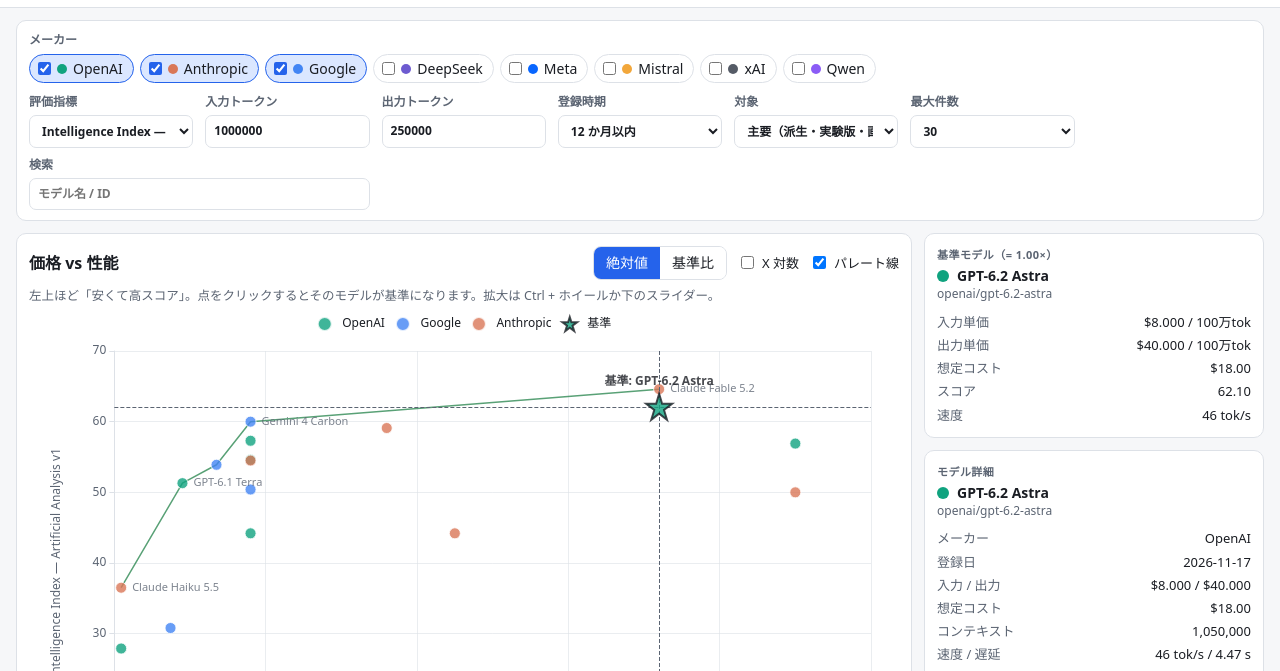
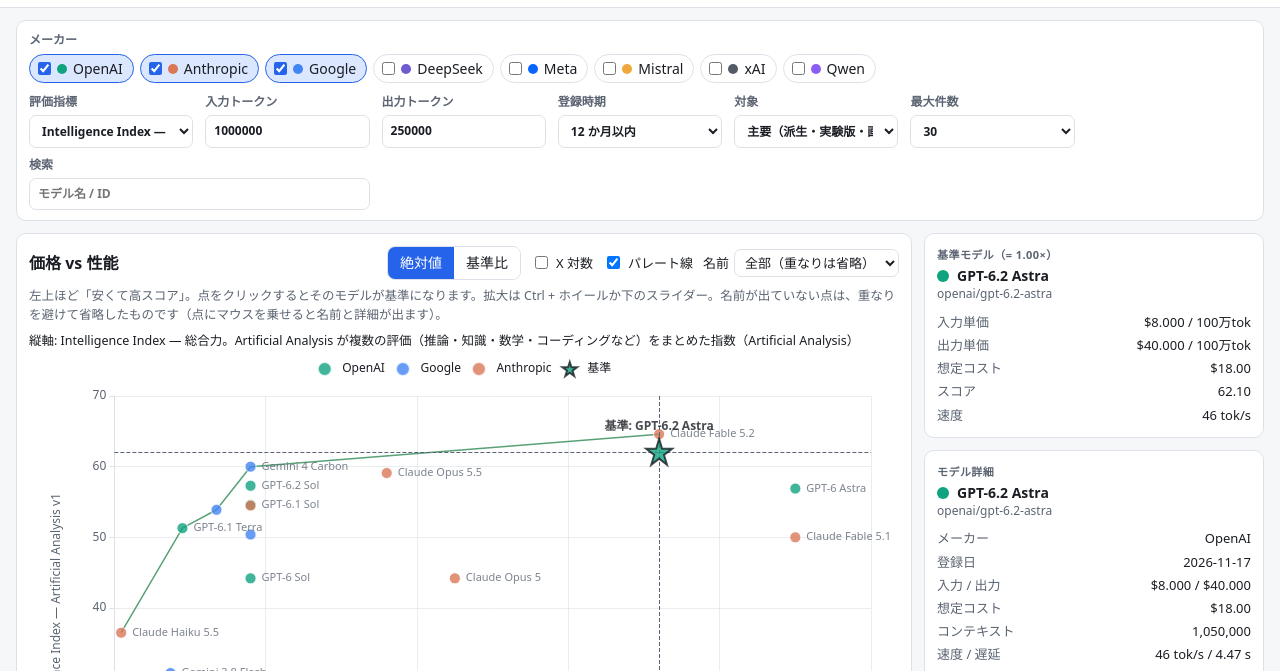
Before and after one commit to tomosud/ai-model-comparison, a website built with Vite: page index.html in a window 1280 px wide. Shown: the part 71-742 px from the top of the page. Built offline with nearby package versions, Linux system fonts and the light colour scheme.

Commit message:
散布図の名前表示を切り替えられるようにし、縦軸の指標に説明を付ける
- 名前: 全部（重なりは省略）/ パレートのみ / 出さない。既定は全部
- 選んだ指標が何を測るかを散布図の上に表示
- GPQA・τ-bench の正答率を 0〜1 から % 表示にそろえる

Co-Authored-By: Claude Opus 5.5 <noreply@anthropic.com>

```diff
--- a/index.html
+++ b/index.html
@@ -75,9 +75,17 @@
               </div>
               <label class="check"><input type="checkbox" id="logX" /> X 対数</label>
               <label class="check"><input type="checkbox" id="pareto" checked /> パレート線</label>
+              <label class="check">名前
+                <select id="labels" class="mini">
+                  <option value="all">全部（重なりは省略）</option>
+                  <option value="pareto">パレートのみ</option>
+                  <option value="none">出さない</option>
+                </select>
+              </label>
             </div>
           </div>
-          <p class="hint">左上ほど「安くて高スコア」。点をクリックするとそのモデルが基準になります。拡大は Ctrl + ホイールか下のスライダー。</p>
+          <p class="hint">左上ほど「安くて高スコア」。点をクリックするとそのモデルが基準になります。拡大は Ctrl + ホイールか下のスライダー。名前が出ていない点は、重なりを避けて省略したものです（点にマウスを乗せると名前と詳細が出ます）。</p>
+          <p class="hint metric-help" id="metricHelp"></p>
           <div id="chart" class="chart" role="img" aria-label="モデルごとの想定コストとスコアの散布図"></div>
           <p class="chart-note" id="chartNote"></p>
         </section>
--- a/src/main.ts
+++ b/src/main.ts
@@ -25,6 +25,7 @@ interface State {
   mode: 'abs' | 'rel';
   logX: boolean;
   pareto: boolean;
+  labels: 'all' | 'pareto' | 'none';
   pinBase: boolean;
   base: string | null;
   detail: string | null;
@@ -45,6 +46,7 @@ const state: State = {
   mode: 'abs',
   logX: false,
   pareto: true,
+  labels: 'all',
   pinBase: true,
   base: null,
   detail: null,
@@ -77,9 +79,35 @@ const METRIC_LABELS: Record<string, string> = {
   openness_index: 'Openness Index',
   multilingual_index: 'Multilingual Index',
   decision_index: 'Decision Index',
-  gpqa_diamond_accuracy: 'GPQA Diamond 正答率',
-  tau_bench_verified_airline_accuracy: 'τ-bench (airline) 正答率',
+  gpqa_diamond_accuracy: 'GPQA Diamond 正答率 %',
+  tau_bench_verified_airline_accuracy: 'τ-bench airline 正答率 %',
 };
+/** 縦軸の指標が何を測るか（高いほど良い） */
+const METRIC_HELP: Record<string, string> = {
+  intelligence_index: '総合力。Artificial Analysis が複数の評価（推論・知識・数学・コーディングなど）をまとめた指数',
+  engineering_index: 'ソフトウェア・技術系の実務タスク。今のデータで「コーディング寄り」に一番近い指標',
+  coding_index: 'コーディング指数。Artificial Analysis が更新をやめた旧指標で、古いモデルにしか値が無い',
+  agentic_index: 'エージェント（ツールを使う多段タスク）指数。更新が止まった旧指標で、古いモデルにしか値が無い',
+  gpqa_diamond_accuracy: '大学院レベルの理科の難問（GPQA Diamond）の正答率。OpenRouter が自前で計測',
+  tau_bench_verified_airline_accuracy: 'ツール呼び出しで航空会社の窓口業務をこなす課題（τ-bench）の成功率。エージェント用途の目安。OpenRouter が自前で計測',
+  finance_and_accounting_index: '財務・会計の実務タスク',
+  strategy_and_ops_index: '経営戦略・業務運営の実務タスク',
+  legal_index: '法務の実務タスク',
+  healthcare_and_medical_index: '医療・ヘルスケアの実務タスク',
+  economics_index: '経済分析の実務タスク',
+  cyber_index: 'サイバーセキュリティのタスク',
+  multilingual_index: '多言語での性能',
+  openness_index: 'モデルの公開度（重みや学習情報の開示）。性能ではない',
+  decision_index: '意思決定タスク',
+};
+
+/** 0〜1 の正答率を % にそろえる（比は変わらない） */
+function toPercent(c: Catalog): Catalog {
+  for (const m of c.models)
+    for (const r of m.metrics) if (r.metric.endsWith('_accuracy') && r.score <= 1.000001) r.score = +(r.score * 100).toFixed(3);
+  return c;
+}
+
 const SOURCE_LABELS: Record<string, string> = { 'artificial-analysis': 'Artificial Analysis', openrouter: 'OpenRouter', sample: 'サンプル' };
 
 const $ = <T extends HTMLElement = HTMLElement>(id: string) => document.getElementById(id) as T;
@@ -118,6 +146,8 @@ function readUrl() {
   if (q.get('mode') === 'rel') state.mode = 'rel';
   if (q.get('log') === '1') state.logX = true;
   if (q.get('pareto') === '0') state.pareto = false;
+  const lbl = q.get('lbl');
+  if (lbl === 'pareto' || lbl === 'none') state.labels = lbl;
   state.query = q.get('q') ?? '';
   state.base = q.get('base');
 }
@@ -135,6 +165,7 @@ function writeUrl() {
   q.set('mode', state.mode);
   if (state.logX) q.set('log', '1');
   if (!state.pareto) q.set('pareto', '0');
+  if (state.labels !== 'all') q.set('lbl', state.labels);
   if (state.query) q.set('q', state.query);
   if (state.base) q.set('base', state.base);
   history.replaceState(null, '', `${location.pathname}?${q.toString()}${location.hash}`);
@@ -223,6 +254,8 @@ function renderMetricSelect(metrics: { key: MetricKey; count: number }[]) {
     return;
   }
   sel.disabled = false;
+  const p = state.metric ? parseMetricKey(state.metric) : null;
+  $('metricHelp').textContent = p ? `縦軸: ${METRIC_LABELS[p.metric] ?? p.metric} — ${METRIC_HELP[p.metric] ?? ''}（${SOURCE_LABELS[p.source] ?? p.source}）` : '';
   sel.innerHTML = metrics.map((m) => `<option value="${esc(m.key)}" ${m.key === state.metric ? 'selected' : ''}>${esc(metricLabel(m.key))}（${m.count}/${visible.length}件）</option>`).join('');
 }
 
@@ -315,7 +348,7 @@ function renderChart() {
         position: 'right',
         color: muted,
         fontSize: 11,
-        formatter: (p: { data: { row: Row; name: string } }) => (p.data.row.pareto && state.pareto ? p.data.name : ''),
+        formatter: (p: { data: { row: Row; name: string } }) => (state.labels === 'all' || (state.labels === 'pareto' && p.data.row.pareto) ? p.data.name : ''),
       },
       labelLayout: { hideOverlap: true },
     });
@@ -641,6 +674,7 @@ function bindControls() {
   );
   $<HTMLInputElement>('logX').addEventListener('change', (e) => { state.logX = (e.target as HTMLInputElement).checked; recompute(); });
   $<HTMLInputElement>('pareto').addEventListener('change', (e) => { state.pareto = (e.target as HTMLInputElement).checked; recompute(); });
+  $<HTMLSelectElement>('labels').addEventListener('change', (e) => { state.labels = (e.target as HTMLSelectElement).value as State['labels']; recompute(); });
   $<HTMLInputElement>('pinBase').addEventListener('change', (e) => { state.pinBase = (e.target as HTMLInputElement).checked; renderTable(); });
 
   const table = $('table');
@@ -697,6 +731,7 @@ function syncInputs() {
   $<HTMLInputElement>('query').value = state.query;
   $<HTMLInputElement>('logX').checked = state.logX;
   $<HTMLInputElement>('pareto').checked = state.pareto;
+  $<HTMLSelectElement>('labels').value = state.labels;
 }
 
 function exportCsv() {
@@ -727,7 +762,7 @@ function exportCsv() {
 // ---------- 起動 ----------
 async function start() {
   try {
-    catalog = await load();
+    catalog = toPercent(await load());
   } catch (e) {
     showLoadError(e);
     return;
--- a/src/style.css
+++ b/src/style.css
@@ -121,6 +121,8 @@ input:focus-visible, select:focus-visible, button:focus-visible { outline: 2px s
 .btn { border: 1px solid var(--border); background: var(--surface-2); border-radius: 7px; padding: 5px 12px; cursor: pointer; }
 .btn:hover { border-color: var(--accent); }
 .hint { margin: 6px 0 0; color: var(--muted); font-size: 12.5px; }
+.metric-help { color: var(--text); }
+select.mini { width: auto; padding: 3px 6px; }
 .chart { width: 100%; height: 560px; margin-top: 6px; }
 .chart-note { margin: 4px 0 0; font-size: 12px; color: var(--muted); }
 .chart-empty { display: grid; place-items: center; height: 100%; text-align: center; color: var(--muted); padding: 24px; }
```
